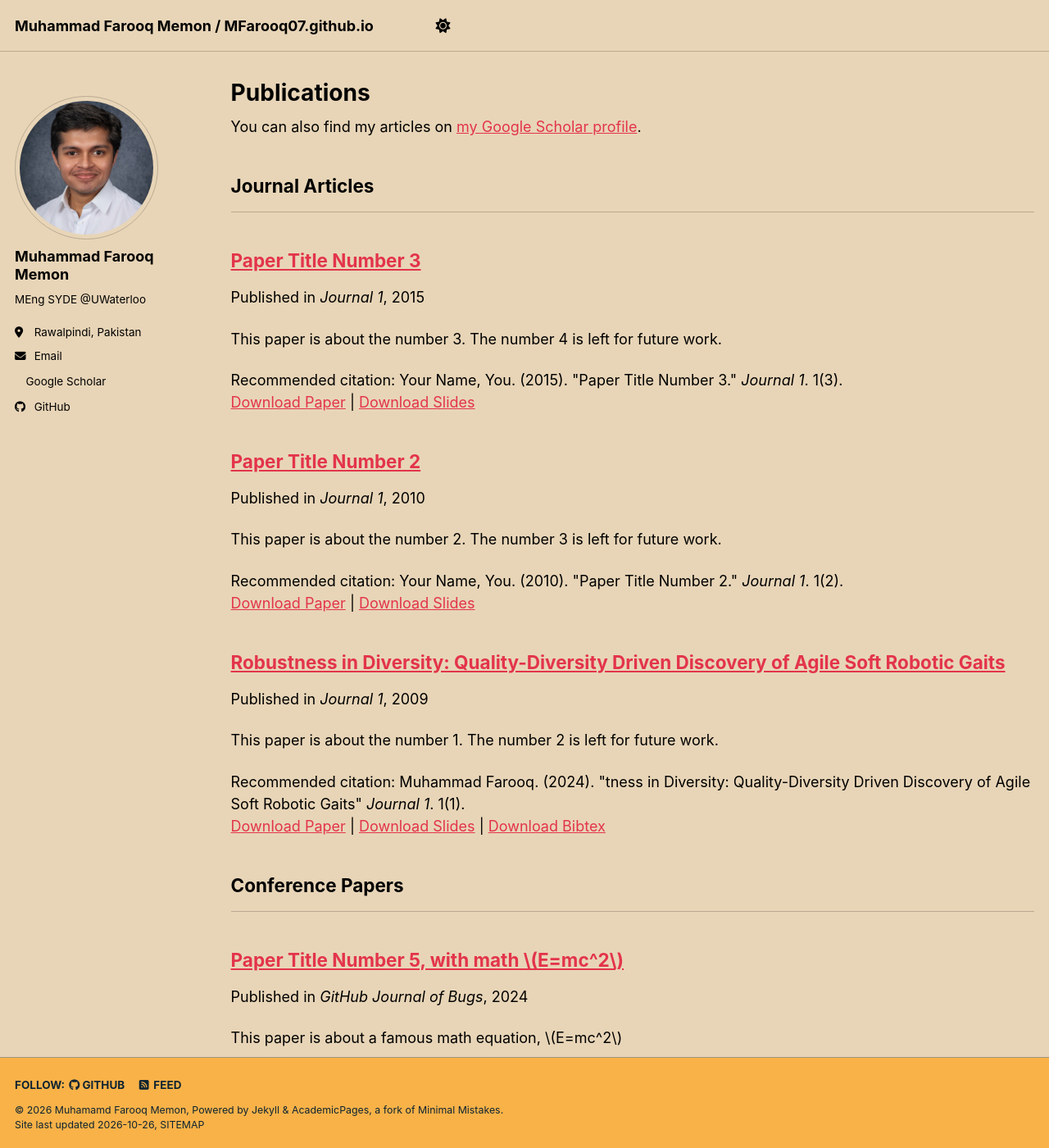
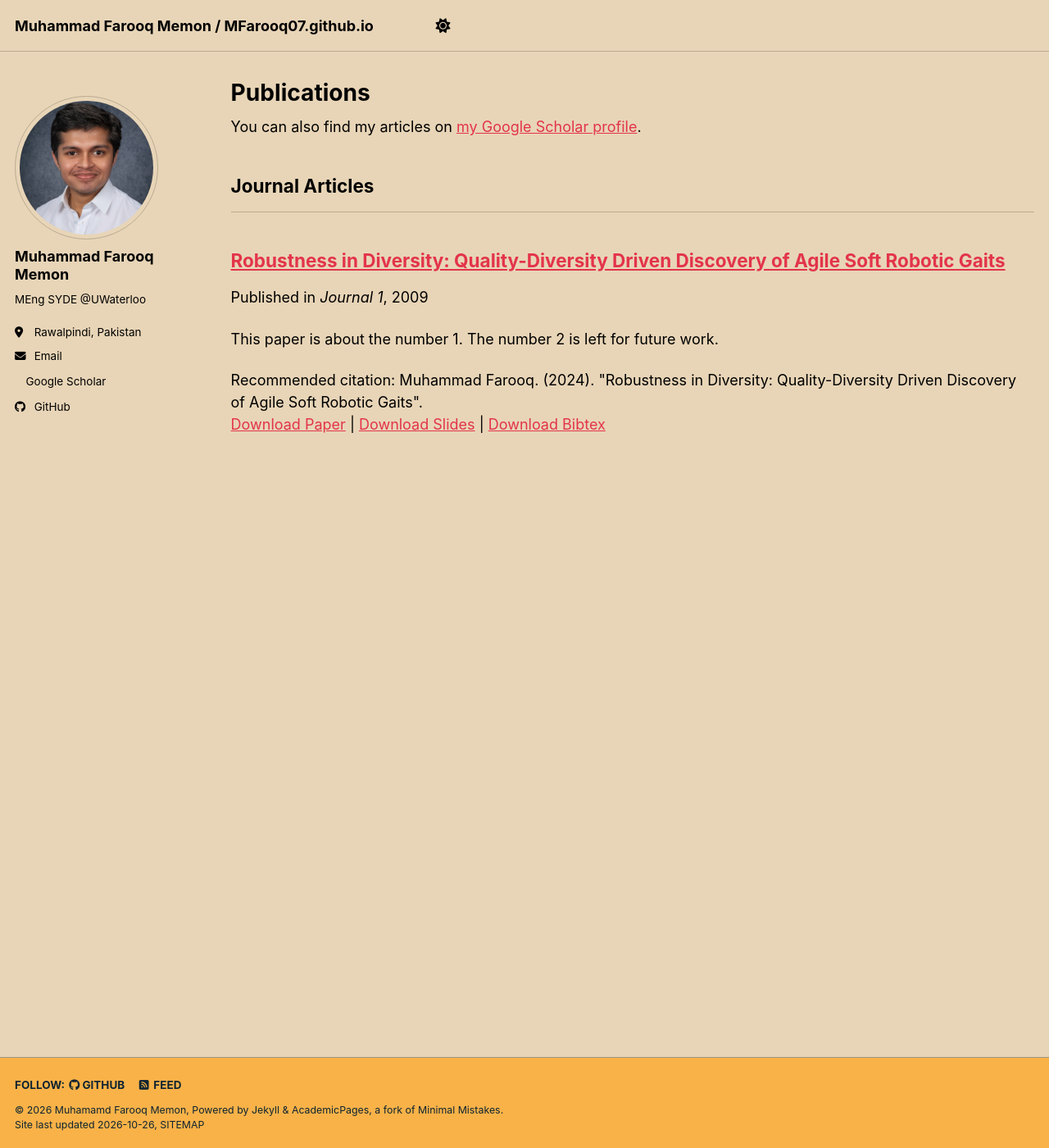
Before and after one commit to MFarooq07/mfarooq07.github.io, a Jekyll site: the page built from _pages/publications.html, in a window 1280 px wide and 1400 px high. Shown: the whole window at 82% size. Built offline with Jekyll 4.4.1, drawn with Linux system fonts in a browser that asks for light colours; a style sheet for code colours, icons or effects is not loaded; some of the changed text lies outside the part shown.

Commit message:
removed the puclications and added the link to the blog post

```diff
--- a/_publications/2009-10-01-paper-title-number-1.md
+++ b/_publications/2009-10-01-paper-title-number-1.md
@@ -9,6 +9,6 @@ venue: 'Journal 1'
 slidesurl: 'https://academicpages.github.io/files/slides1.pdf'
 paperurl: 'https://academicpages.github.io/files/paper1.pdf'
 bibtexurl: 'https://academicpages.github.io/files/bibtex1.bib'
-citation: 'Muhammad Farooq. (2024). &quot;tness in Diversity: Quality-Diversity Driven Discovery of Agile Soft Robotic Gaits&quot; <i>Journal 1</i>. 1(1).'
+citation: 'Muhammad Farooq. (2024). &quot;Robustness in Diversity: Quality-Diversity Driven Discovery of Agile Soft Robotic Gaits&quot;.'
 ---
 Soft robotics aims to develop robots able to adapt their behavior across a wide range of unstructured and unknown environments. A critical challenge of soft robotic control is that nonlinear dynamics often result in complex behaviors that are hard to model and predict. Typically behaviors for mobile soft robots are discovered through empirical trial and error and hand-tuning. More recently, optimization algorithms such as Genetic Algorithms (GA) have been used to discover gaits, but these behaviors are often optimized for a single environment or terrain, and can be brittle to unplanned changes to terrain. In this paper we demonstrate how Quality Diversity Algorithms, which search of a range of high-performing behaviors, can produce repertoires of gaits that are robust to changing terrains. This robustness significantly out-performs that of gaits produced by a single objective optimization algorithm.
--- a/_publications/2010-10-01-paper-title-number-2.md
+++ /dev/null
@@ -1,14 +0,0 @@
----
-title: "Paper Title Number 2"
-collection: publications
-category: manuscripts
-permalink: /publication/2010-10-01-paper-title-number-2
-excerpt: 'This paper is about the number 2. The number 3 is left for future work.'
-date: 2010-10-01
-venue: 'Journal 1'
-slidesurl: 'https://academicpages.github.io/files/slides2.pdf'
-paperurl: 'https://academicpages.github.io/files/paper2.pdf'
-citation: 'Your Name, You. (2010). &quot;Paper Title Number 2.&quot; <i>Journal 1</i>. 1(2).'
----
-
-The contents above will be part of a list of publications, if the user clicks the link for the publication than the contents of section will be rendered as a full page, allowing you to provide more information about the paper for the reader. When publications are displayed as a single page, the contents of the above "citation" field will automatically be included below this section in a smaller font.
--- a/_publications/2015-10-01-paper-title-number-3.md
+++ /dev/null
@@ -1,14 +0,0 @@
----
-title: "Paper Title Number 3"
-collection: publications
-category: manuscripts
-permalink: /publication/2015-10-01-paper-title-number-3
-excerpt: 'This paper is about the number 3. The number 4 is left for future work.'
-date: 2015-10-01
-venue: 'Journal 1'
-slidesurl: 'https://academicpages.github.io/files/slides3.pdf'
-paperurl: 'https://academicpages.github.io/files/paper3.pdf'
-citation: 'Your Name, You. (2015). &quot;Paper Title Number 3.&quot; <i>Journal 1</i>. 1(3).'
----
-
-The contents above will be part of a list of publications, if the user clicks the link for the publication than the contents of section will be rendered as a full page, allowing you to provide more information about the paper for the reader. When publications are displayed as a single page, the contents of the above "citation" field will automatically be included below this section in a smaller font.
--- a/_publications/2025-06-08-paper-title-number-5.md
+++ /dev/null
@@ -1,13 +0,0 @@
----
-title: "Paper Title Number 5, with math $$E=mc^2$$"
-collection: publications
-category: conferences
-permalink: /publication/2024-02-17-paper-title-number-4
-excerpt: 'This paper is about a famous math equation, $$E=mc^2$$'
-date: 2024-02-17
-venue: 'GitHub Journal of Bugs'
-paperurl: 'https://academicpages.github.io/files/paper3.pdf'
-citation: 'Your Name, You. (2024). &quot;Paper Title Number 3.&quot; <i>GitHub Journal of Bugs</i>. 1(3).'
----
-
-Using [MathJax](https://www.mathjax.org/) in the description is supported - $$E=mc^2$$ - however, the use must be mindful that the default delimiters are `$$...$$` and `\\[...\\]` which differs from the `$...$` that is typically expected.
```
Also changed, not shown: _posts/2012-08-14-blog-post-1.md (+4 -5 lines), _publications/2024-02-17-paper-title-number-4.md (deleted, +0 -13 lines).
